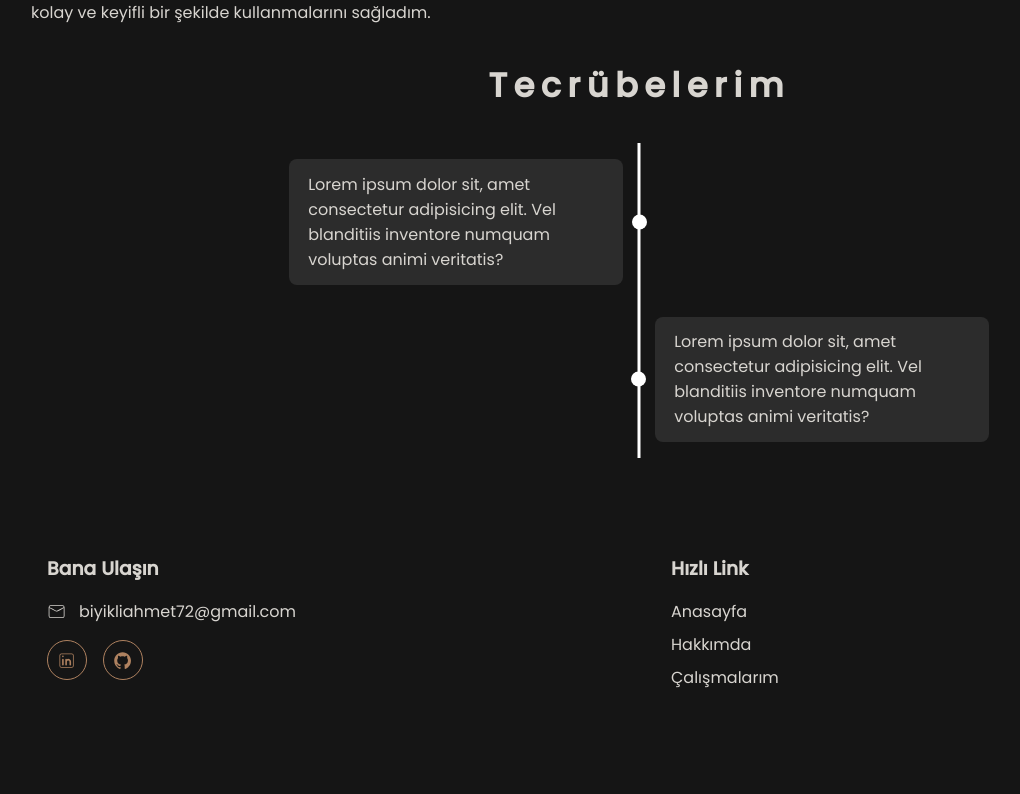
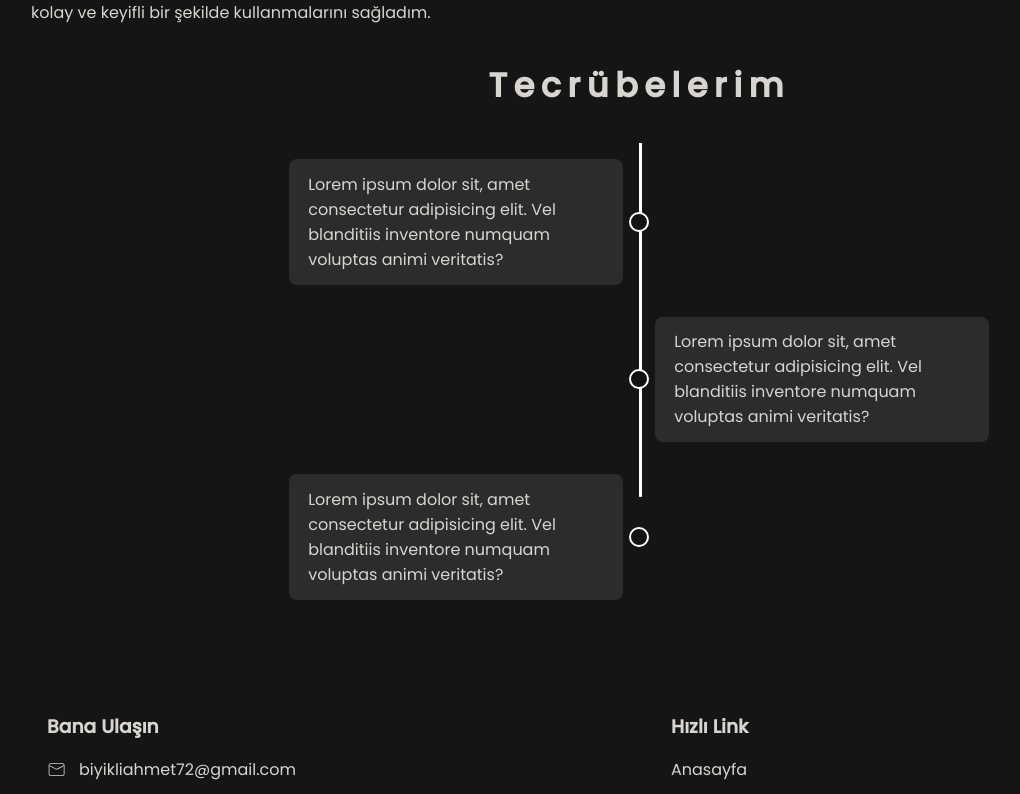
Before and after one commit to ahmet687u/portfolio, a Next.js app: page /hakkimda in a window 1280 px wide. Shown: the part 604-1398 px from the top of the page, without its empty margins (1-1021 px from the left). Before the commit the page ends 1318 px from the top, so only its background shows below. Built offline with nearby package versions, Linux system fonts and the light colour scheme.

Commit message:
about page progress

```diff
--- a/src/components/about/Experience.tsx
+++ b/src/components/about/Experience.tsx
@@ -1,19 +1,54 @@
+"use client";
+
+import { useRef } from "react";
 import styles from "./experience.module.scss";
+import { motion, useScroll } from "framer-motion";
 
 const ExperienceSection = () => {
+  const ref = useRef(null);
+  const itemRef = useRef(null)
+  const { scrollYProgress } = useScroll({
+    target: ref,
+    offset: ["start end", "center"]
+  });
+  const { scrollYProgress: itemScroll } = useScroll({
+    target: itemRef,
+    offset: ["center end", "center center"]
+  });
+
   return (
-    <section className={styles.experince_container}>
-      <div className={styles.line}></div>
+    <section ref={ref} className={styles.experince_container}>
+      <motion.div className={styles.line} style={{ scaleY: scrollYProgress }}></motion.div>
+
+      <article ref={itemRef} style={{position: "relative"}} className={`${styles.experience_row} flex align-center`}>
+        <div className={styles.experience_item}>
+          Lorem ipsum dolor sit, amet consectetur adipisicing elit. Vel
+          blanditiis inventore numquam voluptas animi veritatis?
+          <svg width={30} height={30}>
+            <motion.circle r="9" cx={15} cy={15} style={{ pathLength: itemScroll }} />
+          </svg>
+        </div>
+      </article>
+
+      <div
+        className={`${styles.right} ${styles.experience_row} flex align-center`}
+      >
+        <div className={styles.experience_item}>
+          Lorem ipsum dolor sit, amet consectetur adipisicing elit. Vel
+          blanditiis inventore numquam voluptas animi veritatis?
+          <svg width={30} height={30}>
+            <circle r="9" cx={15} cy={15} />
+          </svg>
+        </div>
+      </div>
+
       <div className={`${styles.experience_row} flex align-center`}>
         <div className={styles.experience_item}>
           Lorem ipsum dolor sit, amet consectetur adipisicing elit. Vel
           blanditiis inventore numquam voluptas animi veritatis?
-        </div>
-      </div>
-      <div className={`${styles.right} ${styles.experience_row} flex align-center`}>
-        <div className={styles.experience_item}>
-          Lorem ipsum dolor sit, amet consectetur adipisicing elit. Vel
-          blanditiis inventore numquam voluptas animi veritatis?
+          <svg width={30} height={30}>
+            <circle r="9" cx={15} cy={15} />
+          </svg>
         </div>
       </div>
     </section>
--- a/src/components/about/experience.module.scss
+++ b/src/components/about/experience.module.scss
@@ -1,6 +1,7 @@
 @use '../../scss/mixins/' as *;
+@use '../../scss/variables/' as *;
 
-$circle_position: -24px;
+$circle_position: -31px;
 
 .experince_container {
   position: relative;
@@ -15,6 +16,7 @@ $circle_position: -24px;
     height: 100%;
     width: 3px;
     background-color: #fff;
+    transform-origin: top;
   }
 
   .experience_row {
@@ -23,7 +25,7 @@ $circle_position: -24px;
     &.right {
       justify-content: end;
 
-      .experience_item::before {
+      svg {
         left: $circle_position;
       }
     }
@@ -38,14 +40,18 @@ $circle_position: -24px;
       margin: 0 -1rem;
       position: relative;
 
-      &::before {
-        @include rounded-item(15px) {
-          content: '';
-          position: absolute;
-          top: 50%;
-          right: $circle_position;
-          transform: translateY(-50%);
-          background-color: #fff;
+      svg {
+        position: absolute;
+        top: 50%;
+        right: $circle_position;
+        transform: translateY(-50%);
+
+        circle {
+          stroke: #fff;
+          stroke-width: 2;
+          fill: $body_background_color;
+          stroke-dasharray: 1000;
+          stroke-dashoffset: 0;
         }
       }
     }
--- a/src/constants/index.ts
+++ b/src/constants/index.ts
@@ -65,6 +65,6 @@ export const portfolioCards: IPortfolioCards[] = [
 
 export const experiences = [
   {
-
+    title: ""
   }
 ]
```
Also changed, not shown: src/types/index.ts (+13 -1 lines).
